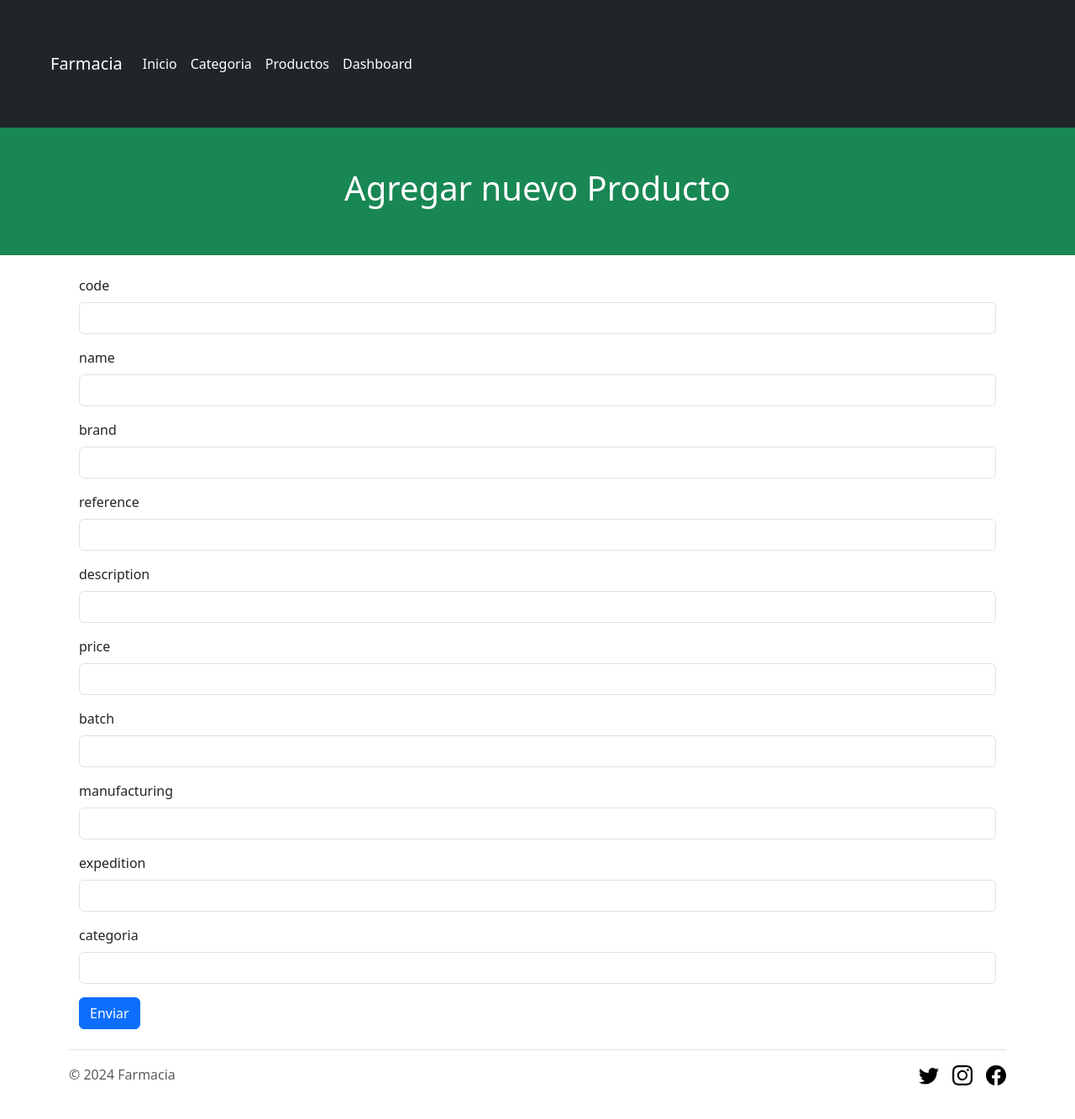
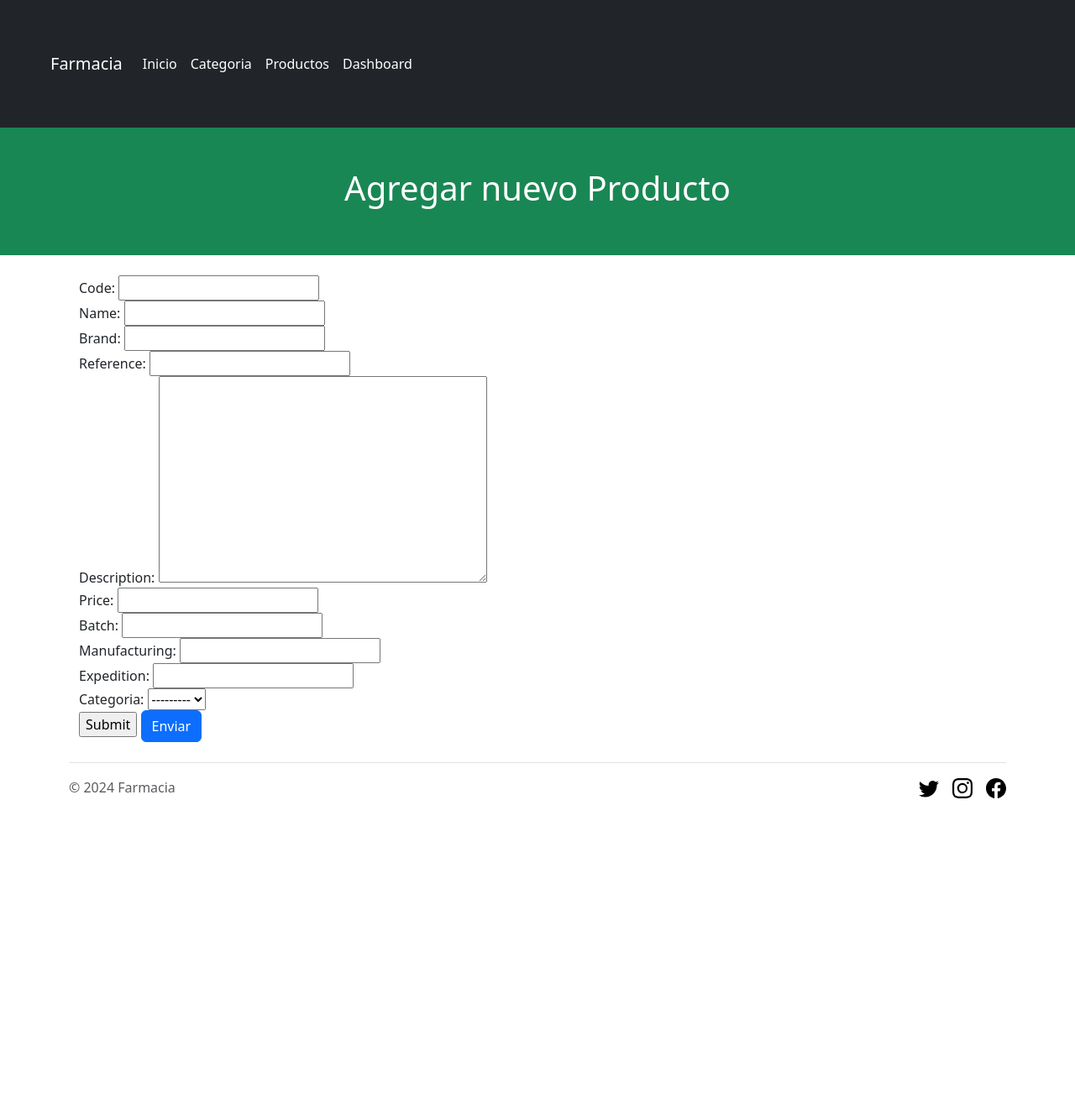
Before and after one commit to Yursksf1/django-taller5, a Django app: page /list_productos/add in a window 1280 px wide. Shown: the whole page at 84% size. After the commit the page ends 951 px from the top, so only its background shows below. Run offline with Django 5.2, Linux system fonts and the light colour scheme; data that the repository does not hold is empty.

Commit message:
implemantando create producto

```diff
--- /dev/null
+++ b/myapp/forms.py
@@ -0,0 +1,19 @@
+from django.forms import ModelForm
+from myapp.models import Producto
+
+# Create the form class.
+class ProductoForm(ModelForm):
+    class Meta:
+        model = Producto
+        fields = [
+            "code",
+            "name",
+            "brand",
+            "reference",
+            "description",
+            "price",
+            "batch",
+            "manufacturing",
+            "expedition",
+            "categoria",
+        ]
--- a/myapp/templates/myapp/add-producto.html
+++ b/myapp/templates/myapp/add-producto.html
@@ -13,46 +13,10 @@
 
       <form action="#" method="POST">
         {% csrf_token %}
-        <div class="mb-3">
-          <label for="name" class="form-label">code</label>
-          <input type="text" class="form-control" name="code" id="code" value="">
-        </div>
-        <div class="mb-3">
-          <label for="description" class="form-label">name</label>
-          <input type="text" class="form-control" name="name" id="name" value="">
-        </div>
-        <div class="mb-3">
-          <label for="name" class="form-label">brand</label>
-          <input type="text" class="form-control" name="brand" id="brand" value="">
-        </div>
-        <div class="mb-3">
-          <label for="description" class="form-label">reference</label>
-          <input type="text" class="form-control" name="reference" id="reference" value="">
-        </div>
-        <div class="mb-3">
-          <label for="name" class="form-label">description</label>
-          <input type="text" class="form-control" name="description" id="description" value="">
-        </div>
-        <div class="mb-3">
-          <label for="description" class="form-label">price</label>
-          <input type="number" class="form-control" name="price" id="price" value="">
-        </div>
-        <div class="mb-3">
-          <label for="name" class="form-label">batch</label>
-          <input type="text" class="form-control" name="batch" id="batch" value="">
-        </div>
-        <div class="mb-3">
-          <label for="description" class="form-label">manufacturing</label>
-          <input type="text" class="form-control" name="manufacturing" id="manufacturing" value="">
-        </div>
-        <div class="mb-3">
-          <label for="name" class="form-label">expedition</label>
-          <input type="text" class="form-control" name="expedition" id="expedition" value="">
-        </div>
-        <div class="mb-3">
-          <label for="name" class="form-label">categoria</label>
-          <input type="text" class="form-control" name="categoria" id="categoria" value="">
-        </div>
+
+        {{ form }}
+        <input type="submit" value="Submit">
+
 
         <button type="submit" class="btn btn-primary">Enviar</button>
       </form>
--- a/myapp/views.py
+++ b/myapp/views.py
@@ -1,6 +1,7 @@
 from datetime import datetime, timedelta
 from django.shortcuts import render
 from myapp.models import Producto, Categoria
+from myapp.forms import ProductoForm
 
 # Create your views here.
 
@@ -77,11 +78,13 @@ def index(request):
     return render(request, 'myapp/index.html', context)
 
 def add_productos(request):
+    form = ProductoForm()
     context = {
-
+        "form": form
     }
     method = request.method
     if method == 'POST':
+        # todo: revisar esto
         data = request.POST
         code = data.get('code')
         name = data.get('name')
```
